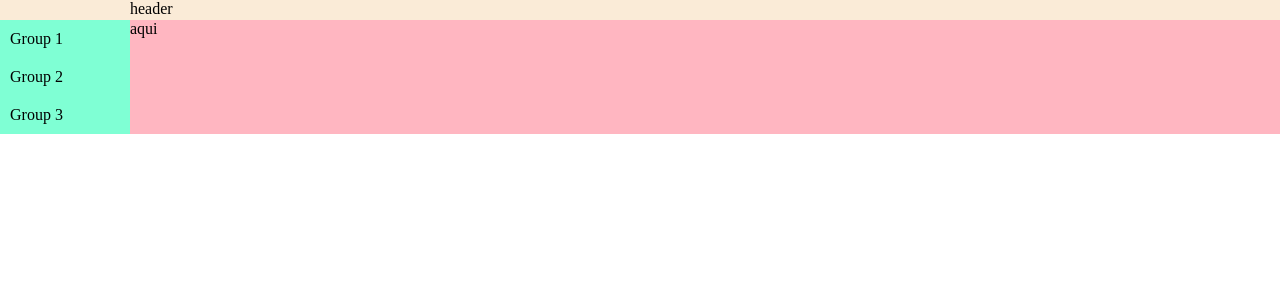
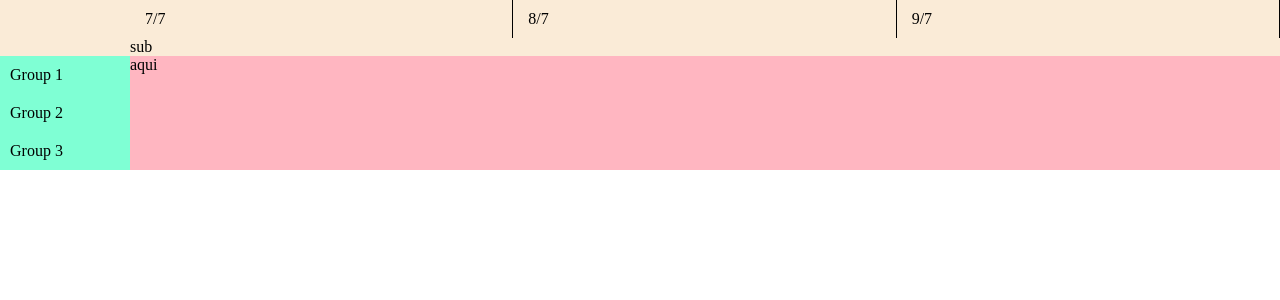
Before and after one commit to AmandaVP23/calendar-timeline, a React (Create React App) app: page / in a window 1280 px wide. Shown: the top 300 px of the page. Built offline with nearby package versions, Linux system fonts and the light colour scheme.

Commit message:
started to work with hours and days

```diff
--- a/src/elements/GroupsList.tsx
+++ b/src/elements/GroupsList.tsx
@@ -21,7 +21,7 @@ class GroupsList extends Component<OwnProps, OwnState> {
                 {Object.keys(groups).map(k => {
                     const group = groups[Number(k)];
                     return (
-                        <div className="ct-groups-list__item">
+                        <div className="ct-groups-list__item" key={k}>
                             {group.name}
                         </div>
                     )
--- a/src/elements/Header.tsx
+++ b/src/elements/Header.tsx
@@ -2,18 +2,75 @@ import React, { Component } from 'react';
 
 interface OwnProps {}
 
-interface OwnState {}
+interface OwnState {
+    days: Array<Date>;
+}
 
 const initialState: OwnState = {
+    days: [],
 }
+
+
+// year: number, month: number, date?: number, hours?: number, minutes?: number, seconds?: number, ms?: number
+const minDate = new Date(2021, 6, 7);
+const maxDate = new Date(2021, 6, 10);
+const minHour = 9;
+const maxHour = 18;
 
 class Header extends Component<OwnProps, OwnState> {
     state = initialState;
 
+    componentDidMount() {
+        this.calculateDays();
+    }
+
+    calculateDays = () => {
+        const days: Array<Date> = [];
+        let incrementedDate = new Date(minDate);
+
+        while (incrementedDate < maxDate) {
+            console.log(incrementedDate);
+            days.push(new Date(incrementedDate));
+            incrementedDate.setDate(incrementedDate.getDate() + 1);
+        }
+
+        console.log(days);
+        this.setState({
+            days,
+        })
+    }
+
+    /**
+     * assumindo agora que mostra por outras, depois vai ter intervalo - segundos, minutos, horas, dias, ...
+     */
     render() {
+        const { days } = this.state;
+        const mainItemWidth = `${(maxHour - minHour) * 100}px`;
+        const hoursQuantity = maxHour - minHour;
+        const hoursArray = Array.from(Array(hoursQuantity).keys());
+        console.log(hoursArray);
+
         return (
             <div className="ct-header">
-                header
+                <div className="ct-header__main">
+                    {Object.keys(days).map(k => {
+                        const day = days[Number(k)];
+
+                        return (
+                            <div
+                                className="ct-header__main__item"
+                                style={{
+                                    width: mainItemWidth,
+                                }}
+                            >
+                                {`${day.getDate()}/${day.getMonth() + 1}`}
+                            </div>
+                        )
+                    })}
+                </div>
+                <div className="ct-header__sub">
+                    sub
+                </div>
             </div>
         );
     }
--- a/src/styles/elements/_header.scss
+++ b/src/styles/elements/_header.scss
@@ -1,6 +1,19 @@
 .ct-header {
     width: 100%;
-    height: 20px;
     background-color: antiquewhite;
-    padding-left: 130px;;
+    padding-left: 130px;
+
+    &__main {
+        display: inline-flex;
+        width: 100%;
+
+        &__item {
+            padding: 10px 15px;
+            border-right: 1px solid black;
+        }
+    }
+
+    &__sub {
+        width: 100%;
+    }
 }
--- a/src/styles/main.css
+++ b/src/styles/main.css
@@ -37,9 +37,19 @@
 
 .ct-header {
   width: 100%;
-  height: 20px;
   background-color: antiquewhite;
   padding-left: 130px;
 }
+.ct-header__main {
+  display: inline-flex;
+  width: 100%;
+}
+.ct-header__main__item {
+  padding: 10px 15px;
+  border-right: 1px solid black;
+}
+.ct-header__sub {
+  width: 100%;
+}
 
 /*# sourceMappingURL=main.css.map */
```
Also changed, not shown: src/App.tsx (+13 -0 lines), 1 other file (tests, documents, lock files or other folders).
